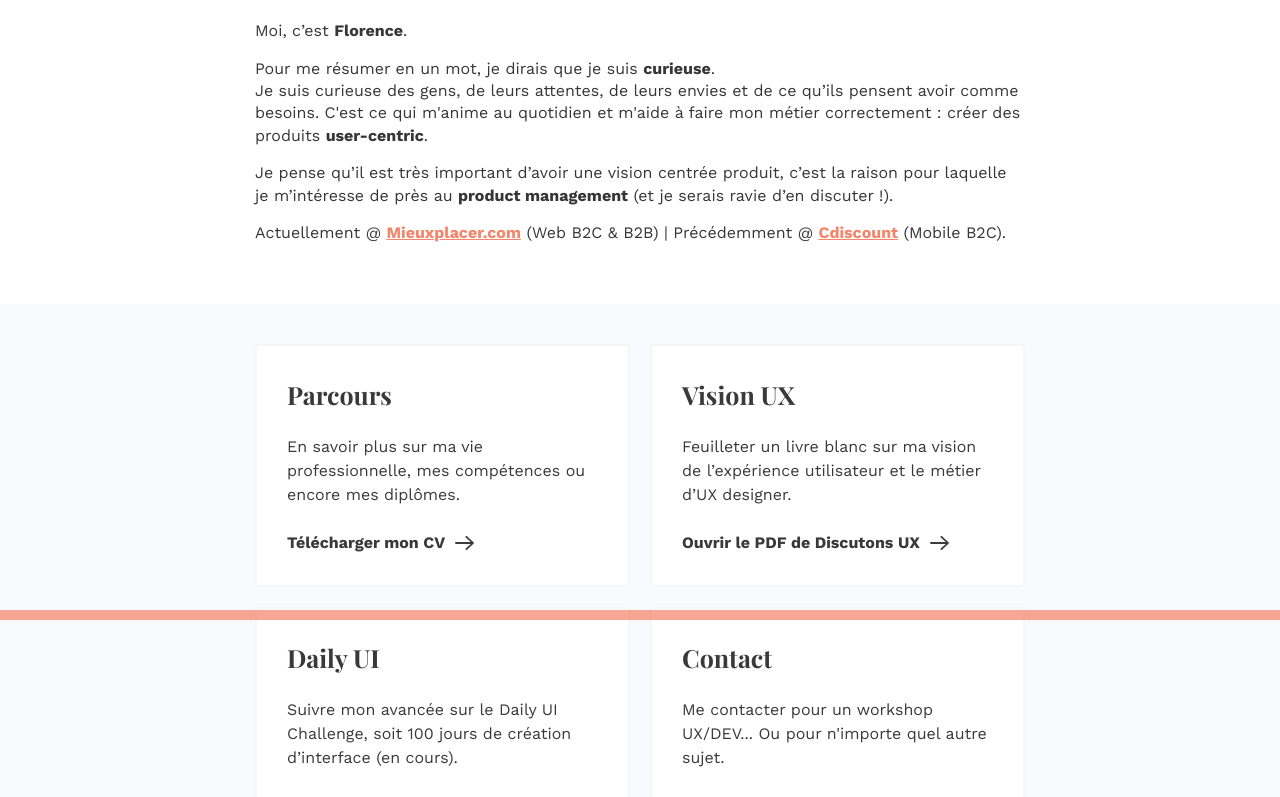
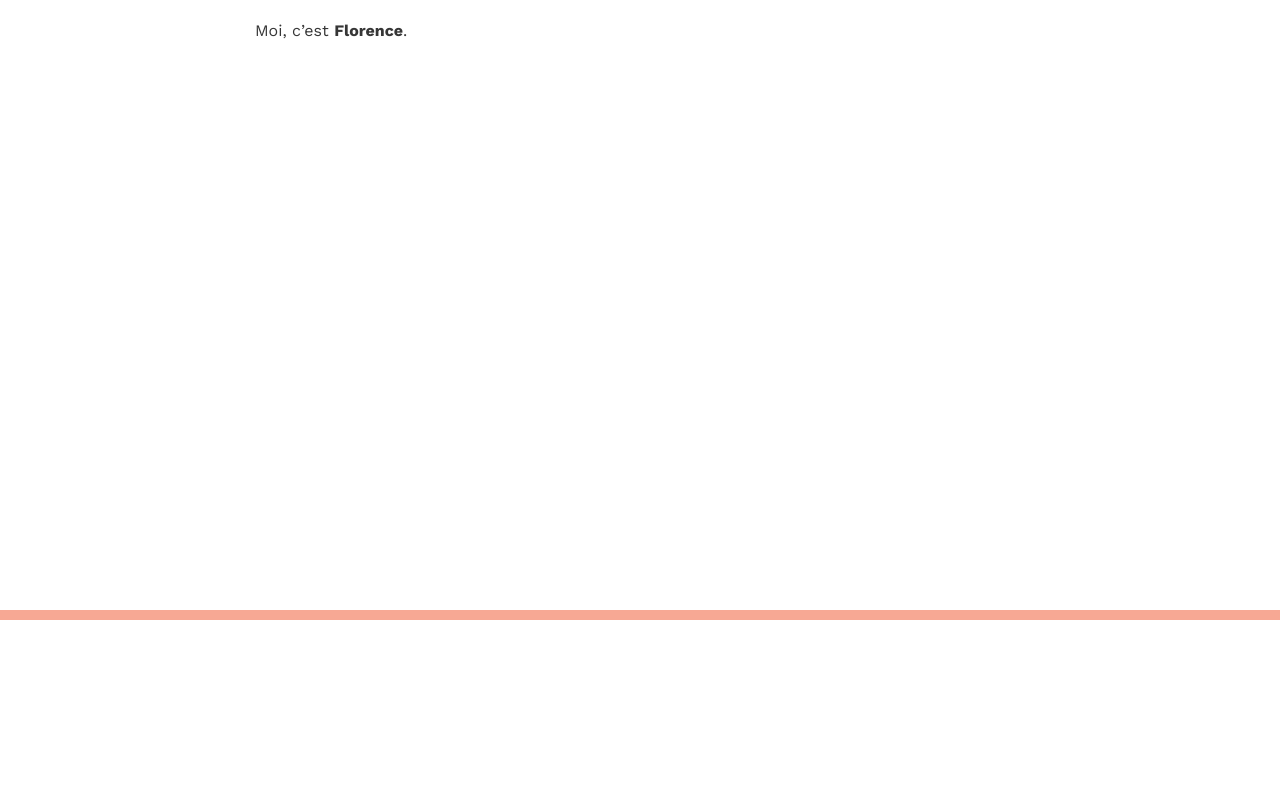
Before and after one commit to florencelacour/florencelacour.github.io, a Vue app: page / in a window 1280 px wide. Shown: the part 180-977 px from the top of the page. After the commit the page ends 800 px from the top, so only its background shows below. Built offline with nearby package versions, Linux system fonts and the light colour scheme.

Commit message:
Suppression wording

```diff
--- a/src/views/Home.vue
+++ b/src/views/Home.vue
@@ -8,70 +8,13 @@
         Moi, c’est
         <strong>Florence</strong>.
       </p>
-      <p>
-        Pour me résumer en un mot, je dirais que je suis
-        <strong>curieuse</strong>.
-        <br />Je suis curieuse des gens, de leurs attentes, de leurs envies et de ce qu’ils pensent avoir comme besoins. C'est ce qui m'anime au quotidien et m'aide à faire mon métier correctement : créer des produits
-        <strong>user-centric</strong>.
-      </p>
-      <p>
-        Je pense qu’il est très important d’avoir une vision centrée produit, c’est la raison pour laquelle je m’intéresse de près au
-        <strong>product management</strong> (et je serais ravie d’en discuter !).
-      </p>
 
-      <p>
-        Actuellement @
-        <a href="https://www.mieuxplacer.com" target="_blank">Mieuxplacer.com</a> (Web B2C & B2B) | Précédemment @
-        <a
-          href="https://www.cdiscount.com"
-          target="_blank"
-        >Cdiscount</a> (Mobile B2C).
-      </p>
+
     </section>
 
-    <div class="cards-block">
-      <section class="cards">
-        <Card
-          title="Parcours"
-          description="En savoir plus sur ma vie professionnelle, mes compétences ou encore mes diplômes."
-          cta="Télécharger mon CV"
-          url="/CV-Florence-Lacour.pdf"
-        ></Card>
 
-        <Card
-          title="Vision UX"
-          description="Feuilleter un livre blanc sur ma vision de l’expérience utilisateur et le métier d’UX designer."
-          cta="Ouvrir le PDF de Discutons UX"
-          url="http://discutons-ux.com/pdf/DiscutonsUX.pdf"
-        ></Card>
 
-        <Card
-          title="Daily UI"
-          description="Suivre mon avancée sur le Daily UI Challenge, soit 100 jours de création d’interface (en cours)."
-          cta="Voir mon profil Dribbble"
-          url="https://dribbble.com/FlorenceLacour"
-        ></Card>
 
-        <Card
-          title="Contact"
-          description="Me contacter pour un workshop UX/DEV... Ou pour n'importe quel autre sujet."
-          cta="Me contacter sur Linkedin"
-          url="https://www.linkedin.com/in/florencelacour/"
-        ></Card>
-      </section>
-    </div>
-
-    <section class="presentation">
-      <p class="asterisque">
-        <em>*</em> J’ai fait le choix de me lancer dans une nouvelle techno, car je trouve son fonctionnement très intéressant : Vue.js. Et aussi parce que j’aime me lancer de nouveaux challenges.
-      </p>
-      <p class="asterisque">
-        <em>**</em> J’essaye d’assumer ce choix en mettant à jour régulièrement ce site, j’espère bientôt avoir le temps de rédiger quelques articles.
-      </p>
-      <p class="asterisque">
-        <em>***</em> Ce n’est pas une tâche facile, mais cela m’aide à comprendre les gens avec qui je travaille au quotidien : les développeurs.
-      </p>
-    </section>
   </div>
 </template>
 
```
